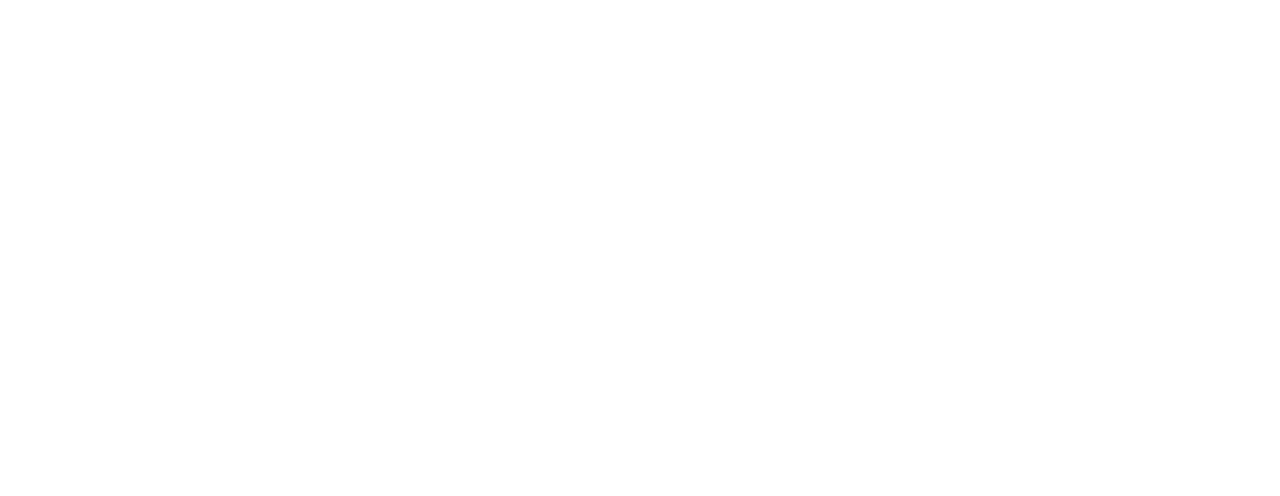
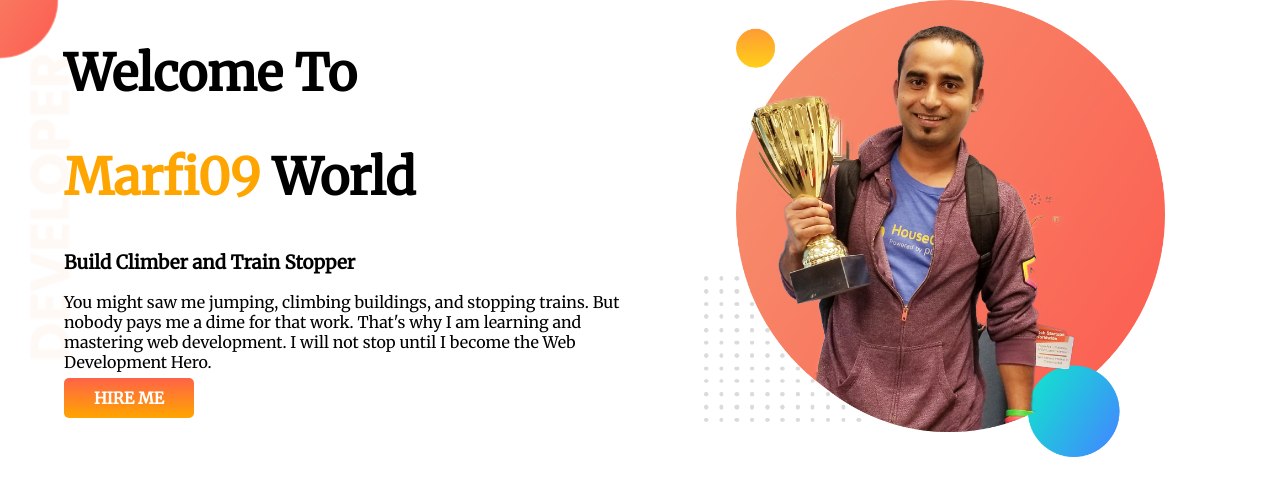
Before and after one commit to Marfi09/developer-portfolio2, a plain HTML site: page index.html in a window 1280 px wide. Drawn offline with Linux system fonts and the light colour scheme.

Commit message:
top banner

```diff
--- a/index.html
+++ b/index.html
@@ -6,11 +6,29 @@
     <meta http-equiv="X-UA-Compatible" content="IE=edge">
     <meta name="viewport" content="width=device-width, initial-scale=1.0">
     <title>Career description</title>
+    <link rel="preconnect" href="https://fonts.googleapis.com">
+    <link rel="preconnect" href="https://fonts.gstatic.com" crossorigin>
+    <link href="https://fonts.googleapis.com/css2?family=Manrope&family=Merriweather&display=swap" rel="stylesheet">
     <link rel="stylesheet" href="style.css">
+    <link rel="shortcut icon" href="images/my-bg2.png" type="image/x-icon">
+
+
 
 </head>
 
 <body>
+    <section id="top-background">
+        <div class="half-width">
+            <h1>Welcome To</h1>
+            <h1><span id="marfi09">Marfi09</span> World</h1>
+            <h3>Build Climber and Train Stopper</h3>
+            <p>You might saw me jumping, climbing buildings, and stopping trains. But nobody pays me a dime for that
+                work. That's why I am learning and mastering web development. I will not stop until I become the Web
+                Development Hero.</p>
+            <a id="linkedin" target="_blank" href="https://www.linkedin.com/in/hasinur-rahman-794a75205/"> HIRE ME</a>
+        </div>
+        <div class="half-width"><img src="images/jhankar.png" alt=""></div>
+    </section>
 
 </body>
 
--- a/style.css
+++ b/style.css
@@ -0,0 +1,36 @@
+body{
+    font-family: 'Manrope', sans-serif;
+font-family: 'Merriweather', serif;
+margin: 0;
+}
+h1{
+    font-size: 50px;
+}
+#marfi09{
+    color: orange;
+}
+section{
+    display: flex;
+}
+.half-width{
+    width: 50%;
+   padding-left: 5%;
+}
+.half-width img{
+    width: 80%;
+
+}
+#linkedin{
+    text-decoration: none;
+   background-image: linear-gradient(tomato, orange);
+   color: white;
+   font-weight: 700;
+
+   padding: 10px 30px;
+   border-radius: 5px;
+}
+#top-background{
+    background-image: url(images/top-banner.png);
+    background-repeat: no-repeat;
+
+}
```
Also changed, not shown: images/dream-bg.png (added), images/exp-bg.png (added), images/jhankar.png (added), images/jhankar2.png (added), images/my-bg.png (added), images/my-bg2.png (added), images/top-banner.png (added).
